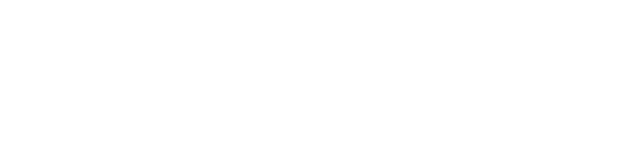
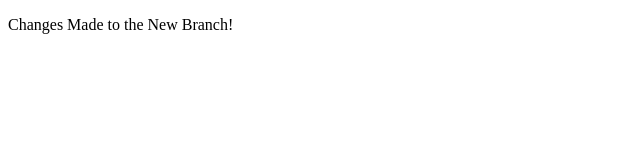
Before and after one commit to nouralbeirouty/testrep, a plain HTML site: page index.html in a window 1280 px wide. Shown: the whole page, without its empty margins (0-640 px from the left). Drawn offline with Linux system fonts and the light colour scheme.

Commit message:
Added text to index about new branch

```diff
--- a/index.html
+++ b/index.html
@@ -7,5 +7,7 @@
 </head>
 <body>
 
+    <p>Changes Made to the New Branch!</p>
+
 </body>
 </html>
```
